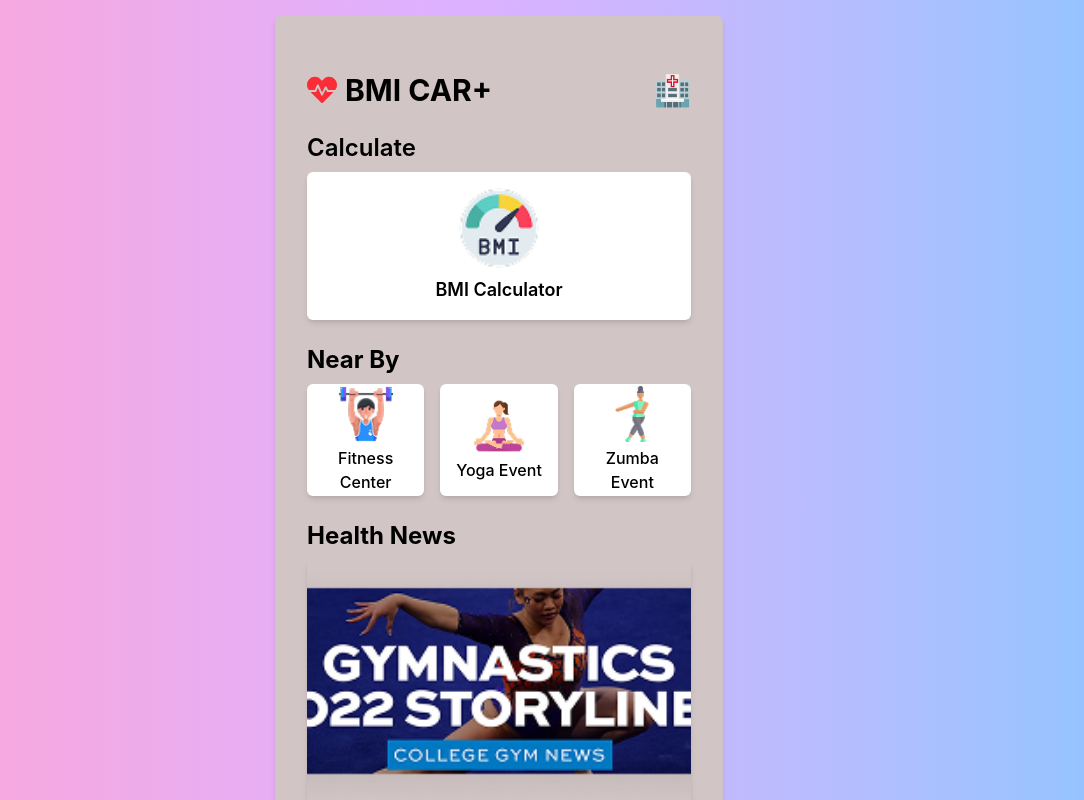
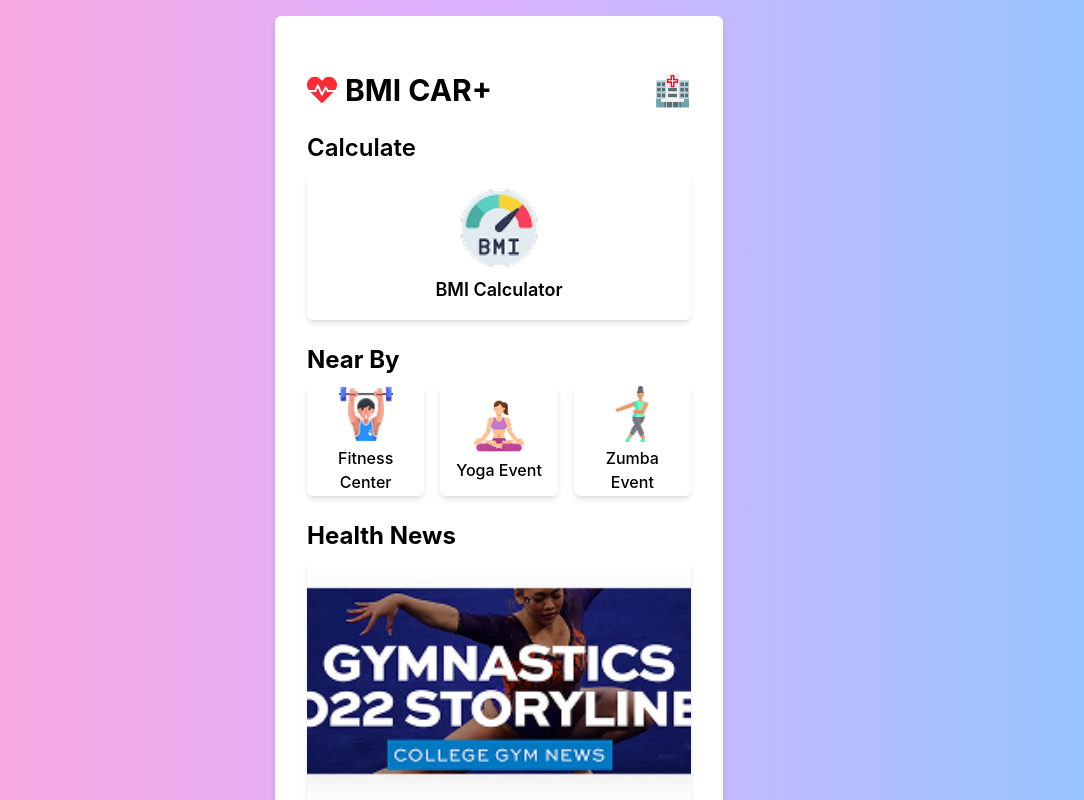
Before and after one commit to mdmizanurrahman5215/BMI-Calculator, a React (Vite) app: page / in a window 1280 px wide. Shown: the top 800 px of the page, without its empty margins (141-1225 px from the left). Built offline with nearby package versions, Linux system fonts and the light colour scheme.

Commit message:
adjust layout

```diff
--- a/src/pages/Home.jsx
+++ b/src/pages/Home.jsx
@@ -5,7 +5,7 @@ import { FaHeartbeat } from "react-icons/fa";
 
 const Home = () => {
   return (
-    <div className="bg-[#d1c5c5] p-4 md:p-8 rounded-md shadow-md mx-auto max-w-5xl">
+    <div className="bg-white p-4 md:p-8 rounded-md shadow-md mx-auto max-w-5xl">
       {/* Header */}
       <div className="flex justify-between items-center py-4 md:py-6">
         <h1 className="text-2xl md:text-3xl font-bold flex items-center gap-2">
--- a/src/pages/Result.jsx
+++ b/src/pages/Result.jsx
@@ -71,7 +71,7 @@ const Result = () => {
       </div>
 
       {/* Action Button */}
-      <div className="flex justify-center mt-8">
+      <div className="flex justify-center mt-8 ">
         <button
           onClick={handleReset}
           className="flex items-center gap-2 bg-blue-500 hover:bg-blue-600 text-white px-6 py-2 rounded-lg text-lg font-semibold transition"
--- a/src/pages/WeightTracker .jsx
+++ b/src/pages/WeightTracker .jsx
@@ -32,7 +32,7 @@ const WeightTracker = () => {
   setHistory(updateHistory)
  }
   return (
-    <div className="max-w-4xl mx-auto mt-10 px-4 sm:px-6 lg:px-8">
+    <div className="bg-white max-w-4xl mx-auto mt-10  rounded-md py-6">
       {/* Current Weight Card */}
       <div className="bg-white rounded-xl shadow-md p-6 mb-6 text-center">
         <h2 className="text-lg font-semibold text-gray-500">Current Weight</h2>
```
